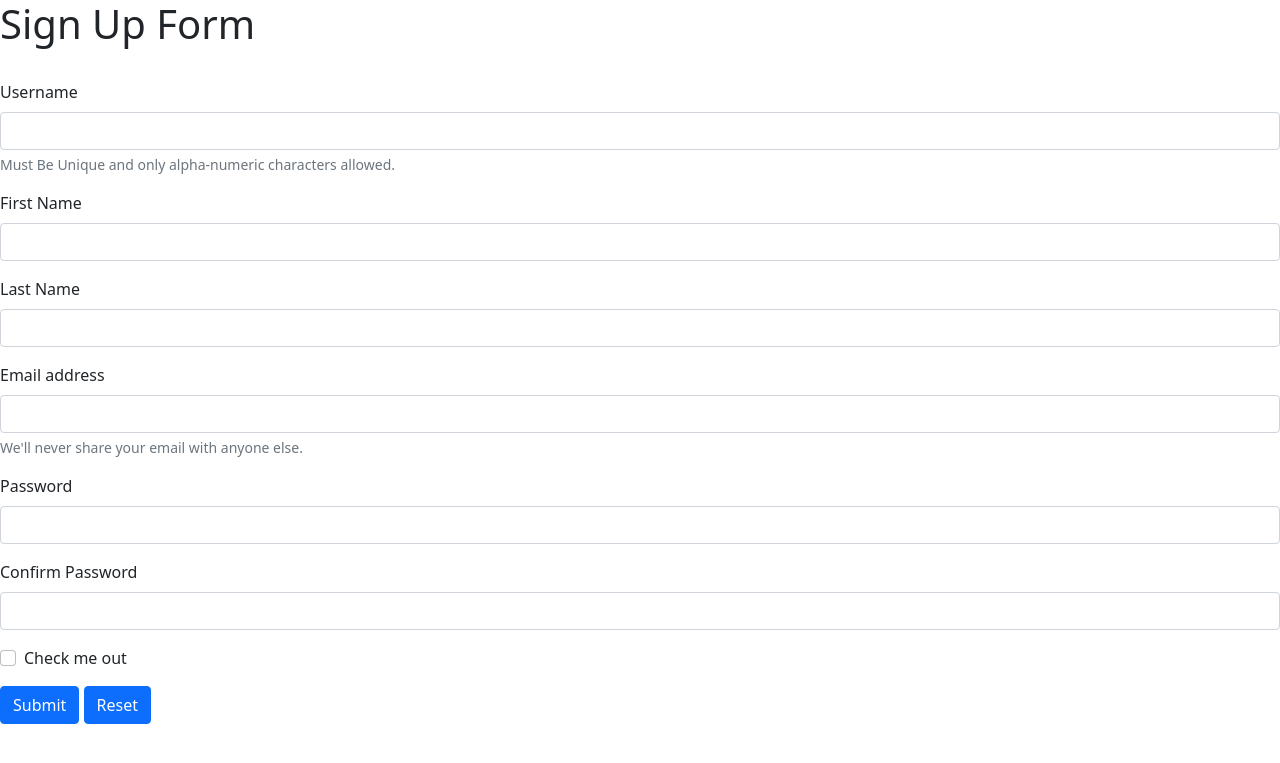
After one commit to akhil-006/django-framework, a Django app: page /accounts/signup in a window 1280 px wide. The commit adds this page. Shown: the top 763 px of the page. Run offline with Django 3.2, Linux system fonts and the light colour scheme; parts of the project's set-up code (start-up, migrations or seed data) failed here and were passed over; some libraries are stand-ins or nearby versions.

Commit message:
User Login Functionality completed.

```diff
--- a/celery_tutorial/authenticate_authorization_app/templates/accounts/home.html
+++ b/celery_tutorial/authenticate_authorization_app/templates/accounts/home.html
@@ -1,10 +1,29 @@
 <!DOCTYPE html>
 <html lang="en">
 <head>
+    <link href="https://cdn.jsdelivr.net/npm/bootstrap@5.1.3/dist/css/bootstrap.min.css" rel="stylesheet" integrity="sha384-1BmE4kWBq78iYhFldvKuhfTAU6auU8tT94WrHftjDbrCEXSU1oBoqyl2QvZ6jIW3" crossorigin="anonymous">
     <meta charset="UTF-8">
-    <title>Welcome Home</title>
+    <title>{% block titled %}Welcome Home{% endblock %}</title>
 </head>
 <body>
-<h1>Welcome Page. Voila! Its Working!</h1>
+
+{% include "accounts/messages.html" %}
+
+{% block content %}
+    <h1>Voila! Its Working!</h1>
+    <br>
+    <br>
+    {% if request.user.is_authenticated %}
+        <h1>Hello {{ request.user.first_name.upper }} To Our WebPage.</h1>
+        <button type="button" class="btn btn-dark"><a href="{% url 'signout' %}">Sign Out</a></button>
+    {% else %}
+        <button type="button" class="btn btn-dark"><a href="{% url 'signup' %}">Sign Up</a></button>
+        <button type="button" class="btn btn-dark"><a href="{% url 'signin' %}">Sign In</a></button>
+    {% endif %}
+{% endblock %}
+
+
+<script src="https://cdn.jsdelivr.net/npm/@popperjs/core@2.10.2/dist/umd/popper.min.js" integrity="sha384-7+zCNj/IqJ95wo16oMtfsKbZ9ccEh31eOz1HGyDuCQ6wgnyJNSYdrPa03rtR1zdB" crossorigin="anonymous"></script>
+<script src="https://cdn.jsdelivr.net/npm/bootstrap@5.1.3/dist/js/bootstrap.min.js" integrity="sha384-QJHtvGhmr9XOIpI6YVutG+2QOK9T+ZnN4kzFN1RtK3zEFEIsxhlmWl5/YESvpZ13" crossorigin="anonymous"></script>
 </body>
 </html>
--- /dev/null
+++ b/celery_tutorial/authenticate_authorization_app/templates/accounts/messages.html
@@ -0,0 +1,6 @@
+{% for msg in messages %}
+  <div class="alert alert-{{ msg.tags }} alert-dismissible fade show" role="alert">
+    {{ msg }}
+    <button type="button" class="btn-close" data-bs-dismiss="alert" aria-label="Close"></button>
+  </div>
+{% endfor %}
--- /dev/null
+++ b/celery_tutorial/authenticate_authorization_app/templates/accounts/signup.html
@@ -0,0 +1,43 @@
+{% extends "accounts/home.html" %}
+
+{% block titled %} Sign Up {% endblock %}
+
+{% block content %}
+<h1>Sign Up Form</h1>
+<br>
+<form action="{% url 'signup' %}" method="post">
+  {% csrf_token %}
+  <div class="mb-3">
+    <label for="username" class="form-label">Username</label>
+    <input type="text" class="form-control" id="username" name="username" required>
+    <div id="usernameHelp" class="form-text">Must Be Unique and only alpha-numeric characters allowed.</div>
+  </div>
+  <div class="mb-3">
+    <label for="fname" class="form-label">First Name</label>
+    <input type="text" class="form-control" id="fname" name="fname" required>
+  </div>
+  <div class="mb-3">
+    <label for="lname" class="form-label">Last Name</label>
+    <input type="text" class="form-control" id="lname" name="lname">
+  </div>
+  <div class="mb-3">
+    <label for="exampleInputEmail1" class="form-label">Email address</label>
+    <input type="email" class="form-control" id="exampleInputEmail1" aria-describedby="emailHelp" name="email" required>
+    <div id="emailHelp" class="form-text">We'll never share your email with anyone else.</div>
+  </div>
+  <div class="mb-3">
+    <label for="exampleInputPassword1" class="form-label">Password</label>
+    <input type="password" class="form-control" id="exampleInputPassword1" name="pass1" required>
+  </div>
+  <div class="mb-3">
+    <label for="exampleInputPassword2" class="form-label">Confirm Password</label>
+    <input type="password" class="form-control" id="exampleInputPassword2" name="pass2" required>
+  </div>
+  <div class="mb-3 form-check">
+    <input type="checkbox" class="form-check-input" id="exampleCheck1">
+    <label class="form-check-label" for="exampleCheck1">Check me out</label>
+  </div>
+  <button type="submit" class="btn btn-primary">Submit</button>
+  <button type="reset" class="btn btn-primary">Reset</button>
+</form>
+{% endblock %}
--- a/celery_tutorial/authenticate_authorization_app/urls.py
+++ b/celery_tutorial/authenticate_authorization_app/urls.py
@@ -3,4 +3,7 @@ from . import views
 
 urlpatterns = [
     path('', views.home, name='home'),
+    path('signup', views.signup, name='signup'),
+    path('signin', views.signin, name='signin'),
+    path('signout', views.signout, name='signout'),
 ]
--- a/celery_tutorial/authenticate_authorization_app/views.py
+++ b/celery_tutorial/authenticate_authorization_app/views.py
@@ -1,6 +1,88 @@
-from django.shortcuts import render
+from django.contrib.auth import authenticate, login, logout
+from django.shortcuts import render, redirect
+from django.contrib import messages
+from django.contrib.auth.models import User
 
 
 # Create your views here.
 def home(request):
     return render(request, 'accounts/home.html', {})
+
+
+def signup(request):
+    if request.method == 'POST':
+        username = request.POST['username']
+        fname = request.POST['fname']
+        lname = request.POST['lname']
+        email = request.POST['email']
+        pass1 = request.POST['pass1']
+        pass2 = request.POST['pass2']
+        # print(username, fname, lname, pass1, pass2, email)
+
+        if User.objects.filter(username=username):
+            messages.error(
+                request, fail_silently=True,
+                message=f"Username \'{username}\' already exists, please try using another username")
+            return redirect('signup')
+
+        if not username.isalnum():
+            messages.error(
+                request, message="Only alphanumeric usernames allowed",
+                fail_silently=True)
+            return redirect('signup')
+
+        permissible_len = 20
+        if len(fname) > permissible_len:
+            messages.error(
+                request,  fail_silently=True,
+                message=f"Length of first name exceeds the permissible limits: {permissible_len}",)
+            return redirect('signup')
+
+        if pass2 != pass1:
+            messages.error(
+                request, fail_silently=True,
+                message="Passwords do not match! Please try again!")
+
+            return redirect('signup')
+
+        # Create user after form validation
+        try:
+            user = User.objects.create_user(
+                username=username, first_name=fname, last_name=lname, email=email, password=pass1
+            )
+            user.save()
+
+            messages.success(
+                request=request, fail_silently=True,
+                message="You have successfully sign-up. Please use your credentials to login."
+            )
+            return redirect('home')
+        except Exception as ex:
+            messages.error(request, fail_silently=True, message=f"Error occurred: {ex}")
+
+    return render(request, 'accounts/signup.html')
+
+
+def signin(request):
+    if request.method == 'POST':
+        username = request.POST['username']
+        password = request.POST['pass1']
+
+        user = authenticate(username=username, password=password)
+
+        if user is not None:
+            login(request, user)
+            messages.success(request, message='User logged in successfully!')
+            return render(request, 'accounts/home.html')
+        else:
+            messages.success(request, message='Invalid user! We can\'t let you in so easily!')
+            return redirect(to='home')
+
+    return render(request, 'accounts/signin.html')
+
+
+def signout(request):
+    user = request.user
+    logout(request)
+    messages.success(request, message=f"User {user} logged out successfully!", fail_silently=True)
+    return redirect('home')
```
Also changed, not shown: celery_tutorial/authenticate_authorization_app/templates/accounts/signin.html (added, +21 -0 lines).
